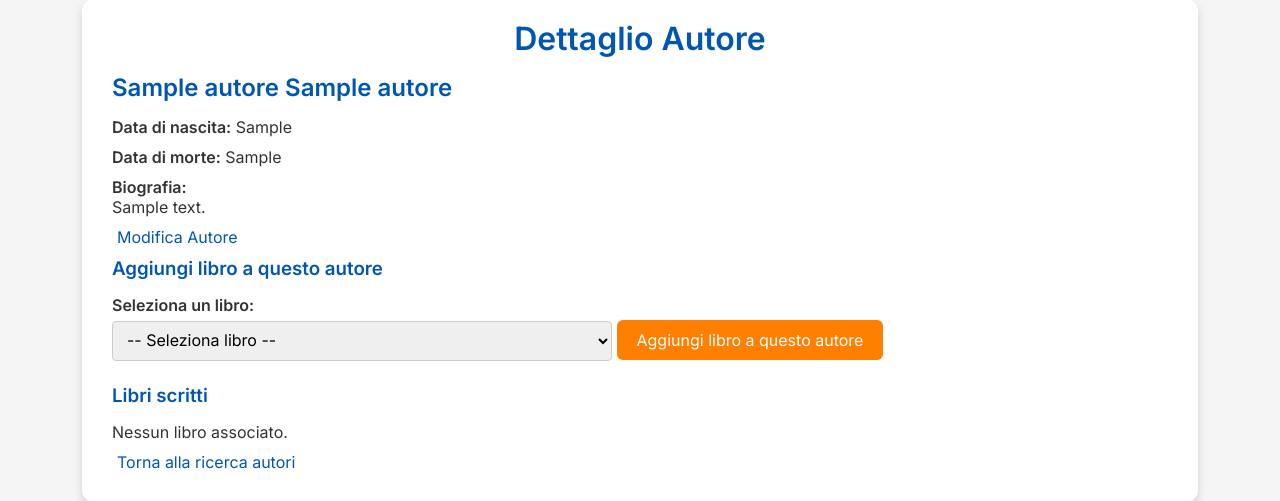
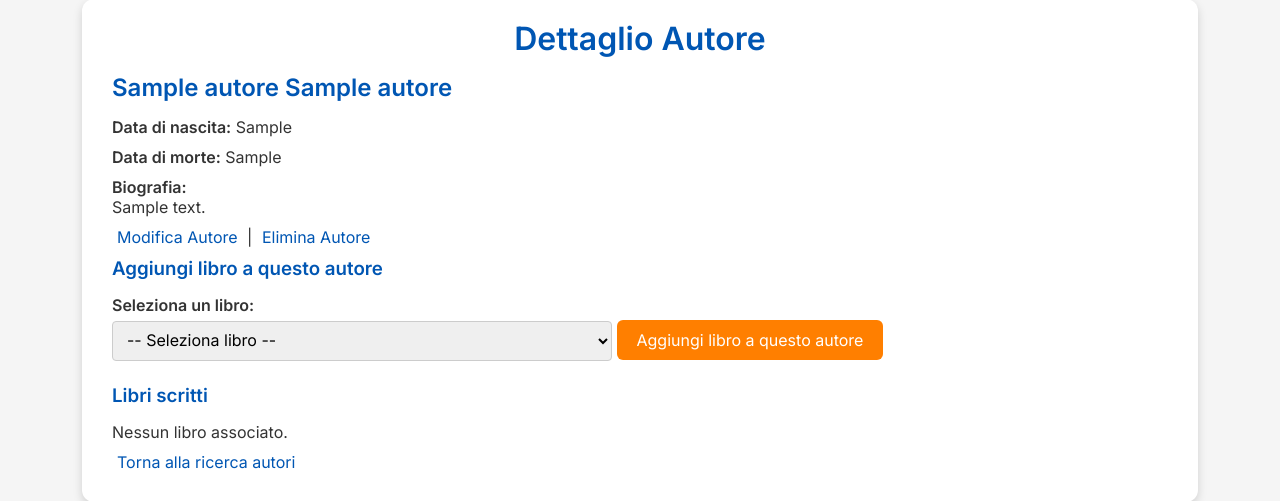
Before and after one commit to jaczao/library-management-system, a PHP site: page /dettaglio_autore.php?id=1 in a window 1280 px wide. Shown: the part 41-542 px from the top of the page. Run offline with PHP 8.4, Linux system fonts and the light colour scheme; the visitor is signed in with stand-in values (Sample User, id 1); tables that the repository leaves empty or names only in its code hold one stand-in row (values such as "Sample post"); some libraries are stand-ins or nearby versions.

Commit message:
data fix (copie avevano falso) + autore delete ora si puo fare

```diff
--- a/dettaglio_autore.php
+++ b/dettaglio_autore.php
@@ -13,7 +13,40 @@ $id_autore = intval($_GET['id']);
 $message = "";
 $error = "";
 
-// Gestione rimozione associazione (tramite GET parameter "remove_assoc")
+// Se è stato richiesto l'eliminazione (tramite GET) ed l'utente è bibliotecario, esegue il controllo e, se possibile, l'eliminazione.
+if (isset($_GET['delete']) && $_SESSION['role'] === 'bibliotecario') {
+    // Verifica se l'autore è l'unico autore di almeno un libro:
+    $sqlCheckSole = "SELECT COUNT(*) FROM libro_autore
+                     WHERE autore = ?
+                     AND libro IN (
+                        SELECT libro FROM libro_autore GROUP BY libro HAVING COUNT(*) = 1
+                     )";
+    $stmtCheckSole = $pdo->prepare($sqlCheckSole);
+    $stmtCheckSole->execute([$id_autore]);
+    $countSole = $stmtCheckSole->fetchColumn();
+
+    if ($countSole > 0) {
+        $error = "Non è possibile eliminare l'autore, perché è l'unico autore di almeno un libro.";
+    } else {
+        try {
+            // Se esistono associazioni, le elimino prima (se non sono gestite tramite cascade)
+            $stmtDeleteAssoc = $pdo->prepare("DELETE FROM libro_autore WHERE autore = ?");
+            $stmtDeleteAssoc->execute([$id_autore]);
+            // Elimino l'autore
+            $stmtDeleteAutore = $pdo->prepare("DELETE FROM autore WHERE id_autore = ?");
+            $stmtDeleteAutore->execute([$id_autore]);
+            $message = "Autore eliminato con successo.";
+            // Dopo l'eliminazione, si può reindirizzare alla pagina di ricerca autori
+            header("Location: cerca_autori.php?message=" . urlencode($message));
+            exit;
+        } catch (PDOException $e) {
+            $error = "Errore nell'eliminazione dell'autore: " . htmlspecialchars($e->getMessage());
+        }
+    }
+}
+
+// Gestione rimozione associazione (tramite GET parameter "remove_assoc") – solo per il bibliotecario
+if (isset($_SESSION['role']) && $_SESSION['role'] === 'bibliotecario') {
     if (isset($_GET['remove_assoc'])) {
         $id_libro_remove = intval($_GET['remove_assoc']);
         // Verifica quanti autori ha questo libro
@@ -34,9 +67,10 @@ if (isset($_GET['remove_assoc'])) {
             }
         }
     }
+}
 
-// Gestione aggiunta associazione (tramite POST)
-if ($_SERVER['REQUEST_METHOD'] === 'POST' && isset($_POST['action']) && $_POST['action'] === 'aggiungi_libro') {
+// Gestione aggiunta associazione (tramite POST) – solo per il bibliotecario
+if ($_SERVER['REQUEST_METHOD'] === 'POST' && isset($_POST['action']) && $_POST['action'] === 'aggiungi_libro' && $_SESSION['role'] === 'bibliotecario') {
     $id_libro_da_aggiungere = intval($_POST['id_libro'] ?? 0);
     if ($id_libro_da_aggiungere > 0) {
         // Verifica se l'associazione esiste già
@@ -107,11 +141,15 @@ $tuttiLibri = $stmtTuttiLibri->fetchAll(PDO::FETCH_ASSOC);
   <p><strong>Biografia:</strong><br><?php echo nl2br(htmlspecialchars($autore['biografia'])); ?></p>
 
   <div class="inline-links">
+    <?php if (isset($_SESSION['role']) && $_SESSION['role'] === 'bibliotecario'): ?>
       <p>
-      <a href="modifica_autore.php?id=<?php echo $id_autore; ?>">Modifica Autore</a>
+          <a href="modifica_autore.php?id=<?php echo $id_autore; ?>">Modifica Autore</a> |
+          <a href="dettaglio_autore.php?id=<?php echo $id_autore; ?>&delete=1" onclick="return confirm('Sei sicuro di voler eliminare questo autore?');">Elimina Autore</a>
       </p>
+    <?php endif; ?>
   </div>
 
+  <?php if (isset($_SESSION['role']) && $_SESSION['role'] === 'bibliotecario'): ?>
     <!-- Form per aggiungere un libro a questo autore -->
     <h3>Aggiungi libro a questo autore</h3>
     <form method="post" action="dettaglio_autore.php?id=<?php echo $id_autore; ?>">
@@ -127,8 +165,9 @@ $tuttiLibri = $stmtTuttiLibri->fetchAll(PDO::FETCH_ASSOC);
         </select>
         <button type="submit">Aggiungi libro a questo autore</button>
     </form>
+  <?php endif; ?>
 
-  <!-- Elenco dei libri associati all'autore con possibilità di rimozione -->
+  <!-- Elenco dei libri associati all'autore con possibilità di rimozione (se l'utente è bibliotecario) -->
   <h3>Libri scritti</h3>
   <?php if (empty($libriAssoc)): ?>
       <p>Nessun libro associato.</p>
@@ -140,12 +179,12 @@ $tuttiLibri = $stmtTuttiLibri->fetchAll(PDO::FETCH_ASSOC);
                       <?php echo htmlspecialchars($libro['titolo']); ?>
                   </a> (ISBN: <?php echo htmlspecialchars($libro['isbn']); ?>)
                   <?php
-                  // Verifica se il libro ha più di un autore
+                  // Se il libro ha più di un autore e l'utente è bibliotecario, mostra il link per rimuovere l'associazione
                   $sqlCount = "SELECT COUNT(*) FROM libro_autore WHERE libro = ?";
                   $stmtCount = $pdo->prepare($sqlCount);
                   $stmtCount->execute([$libro['id_libro']]);
                   $numAutori = $stmtCount->fetchColumn();
-                  if ($numAutori > 1):
+                  if ($numAutori > 1 && isset($_SESSION['role']) && $_SESSION['role'] === 'bibliotecario'):
                   ?>
                       <a href="dettaglio_autore.php?id=<?php echo $id_autore; ?>&remove_assoc=<?php echo $libro['id_libro']; ?>" onclick="return confirm('Sei sicuro di voler rimuovere questo autore dal libro?');">[Rimuovi dagli autori del libro]</a>
                   <?php endif; ?>
@@ -154,7 +193,9 @@ $tuttiLibri = $stmtTuttiLibri->fetchAll(PDO::FETCH_ASSOC);
       </ul>
   <?php endif; ?>
 
-  <div class="inline-links"><p><a href="cerca_autori.php">Torna alla ricerca autori</a></p></div>
+  <div class="inline-links">
+      <p><a href="cerca_autori.php">Torna alla ricerca autori</a></p>
+  </div>
 </div>
 </body>
 </html>
--- a/sql/data.sql
+++ b/sql/data.sql
@@ -82,5 +82,7 @@ INSERT INTO bibliotecario (nome, cognome, email, password) VALUES
 INSERT INTO prestito (lettore, copia, data_inizio, data_scadenza, data_restituzione) VALUES
 (1, 10, '2024-01-01', '2024-02-01', NULL),
 (2, 5, '2024-02-01', '2024-03-01', NULL),
-(2, 4, '2024-02-01', '2024-03-01', '2024-02-02'),
-(2, 8, '2024-02-01', '2024-03-01', '2024-04-01');
+(2, 4, '2024-02-01', '2024-05-01', NULL),
+(2, 8, '2024-02-01', '2024-03-01', NULL);
+
+UPDATE prestito SET data_restituzione = '2024-04-01' WHERE id_prestito = 3 OR id_prestito = 4;
```
Lines whose indentation alone changed are shown as unchanged.
